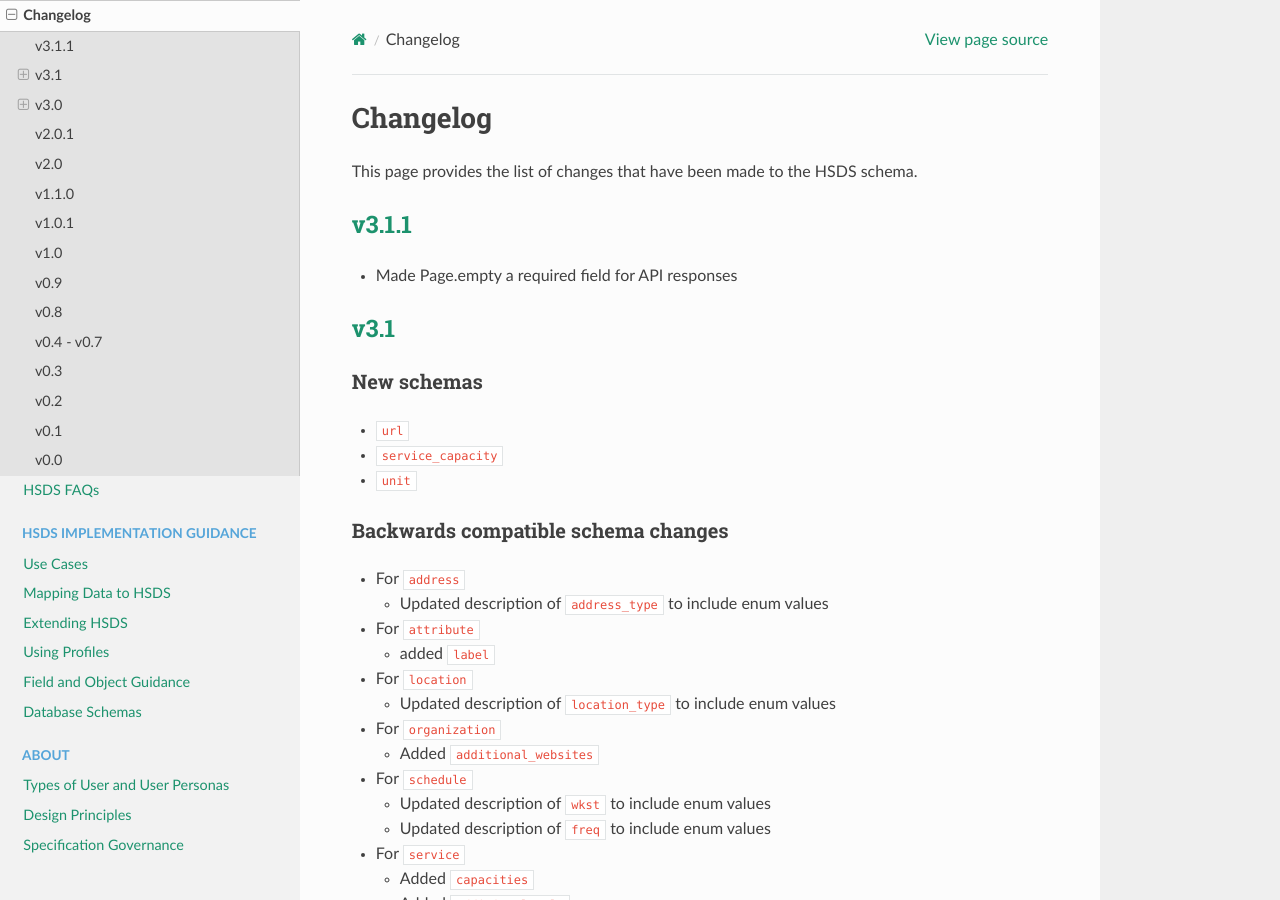
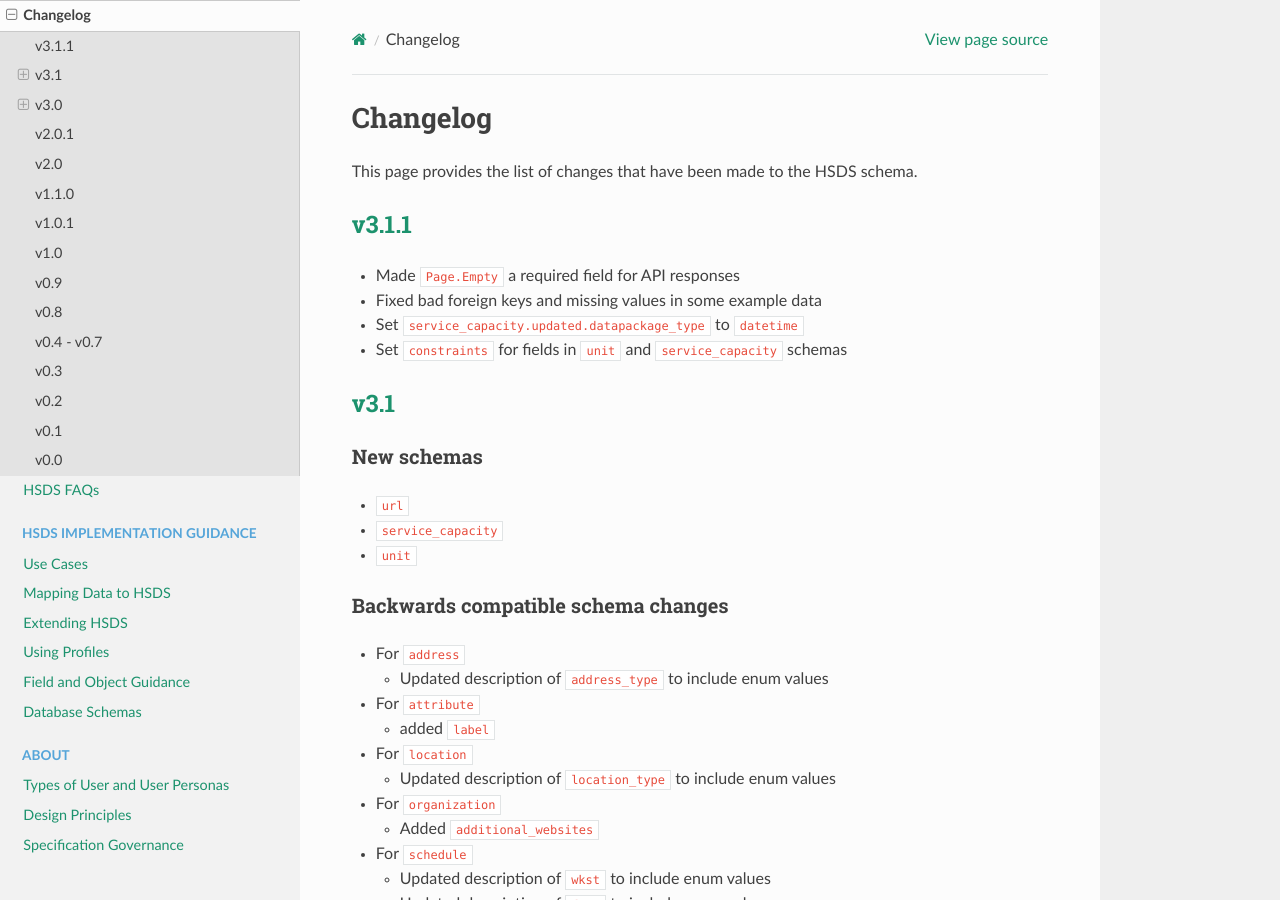
Before and after one commit to openreferral/specification, a Sphinx documentation site: the page built from docs/hsds/changelog.md, in a window 1280 px wide and 900 px high. Built offline with Sphinx 7.4.7 and the Read the Docs theme 3.1.0, drawn with Linux system fonts in a browser that asks for light colours; comment, search, counter and statistics services are not loaded.

Commit message:
updating changelog

```diff
--- a/docs/hsds/changelog.md
+++ b/docs/hsds/changelog.md
@@ -5,8 +5,10 @@ This page provides the list of changes that have been made to the HSDS schema.
 
 ## [v3.1.1](https://github.com/openreferral/specification/releases/tag/v3.1.1)
 
-* Made Page.empty a required field for API responses
-
+* Made `Page.Empty` a required field for API responses
+* Fixed bad foreign keys and missing values in some example data
+* Set `service_capacity.updated.datapackage_type` to `datetime`
+* Set `constraints` for fields in `unit` and `service_capacity` schemas
 
 ## [v3.1](https://github.com/openreferral/specification/releases/tag/v3.1)
 
```
